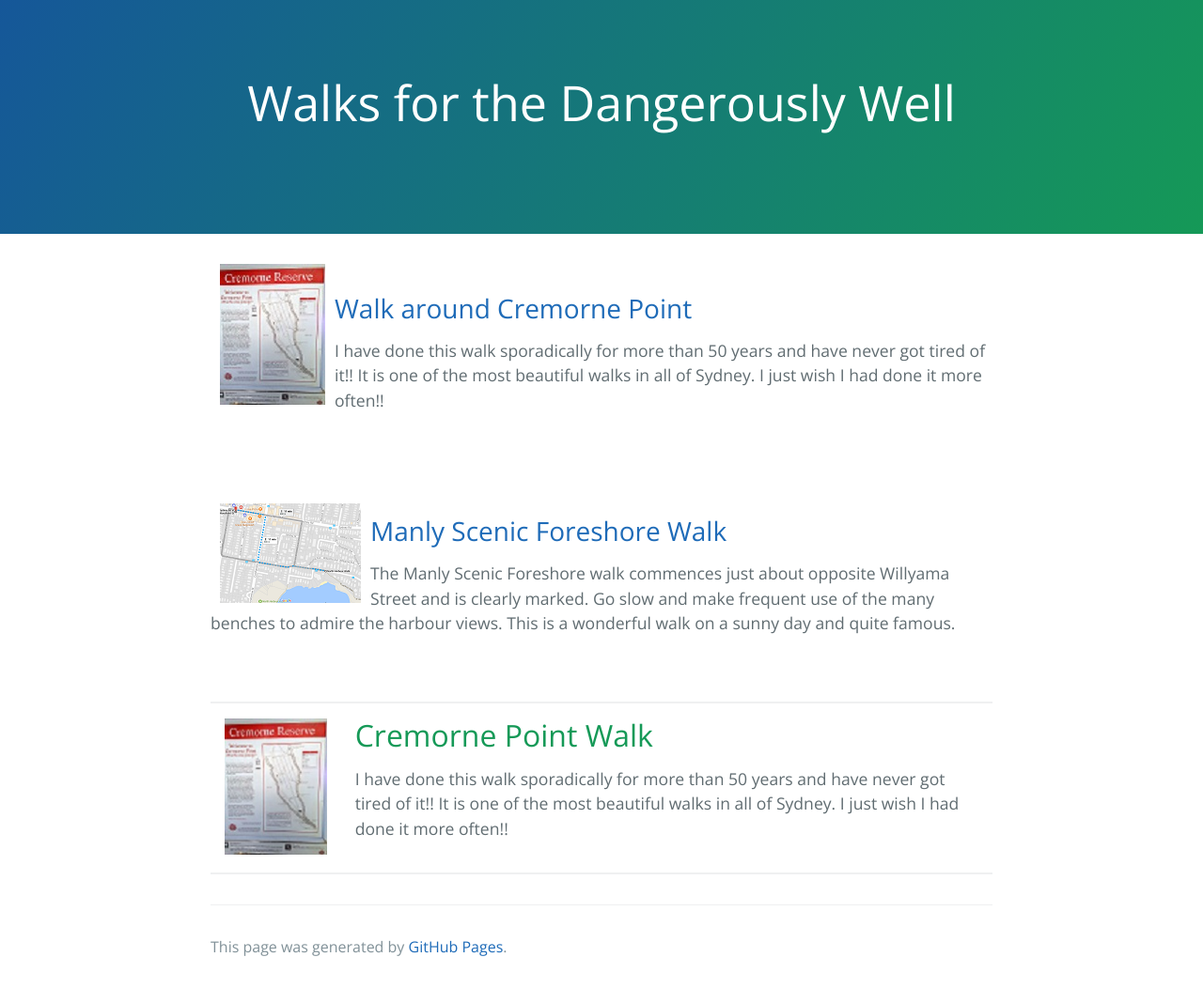
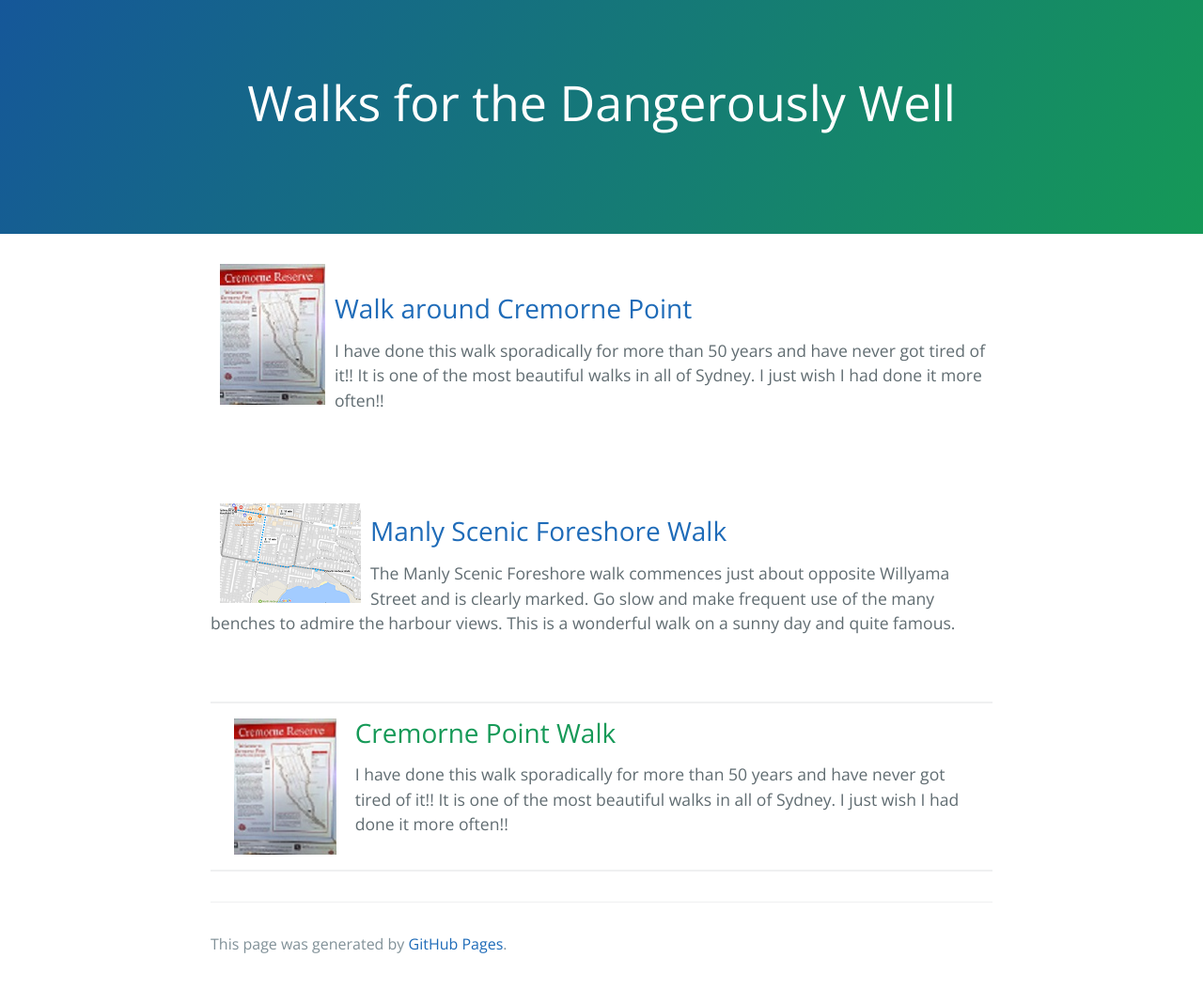
Before and after one commit to janet1405/janet1405.github.io, a Jekyll site: the page built from index.md, in a window 1280 px wide. Shown: the whole page at 94% size. Built offline with Jekyll 4.4.1, drawn with Linux system fonts in a browser that asks for light colours; the repository's description, which GitHub fills in, is left out.

Commit message:
Update index.md

```diff
--- a/index.md
+++ b/index.md
@@ -26,10 +26,10 @@
 <div class="container-fluid">
     <div class="row">
         <div class="col-md-2">
-            <img src="{{site.assetsurl}}\assets\img\cremorne_point\WalkAroundCremornePoint_112_150.jpg" alt="Cremorne Point Walk"/>
+            <a href="\assets\img\cremorne_point\WalkAroundCremornePoint.jpg"><img align="left" src="\assets\img\cremorne_point\WalkAroundCremornePoint_112_150.jpg" hspace="10" title="Cremorne Point Map"></a>
         </div>
         <div class="col-md-10">
-            <h2>Cremorne Point Walk</h2>
+            <h3>Cremorne Point Walk</h3>
             <p>I have done this walk sporadically for more than 50 years and have never got tired of it!! It is one of the most beautiful walks in all of Sydney. I just wish I had done it more often!!</p>
         </div>
     </div>
```
Also changed, not shown: other parts of index.md (+1 -1 lines).
